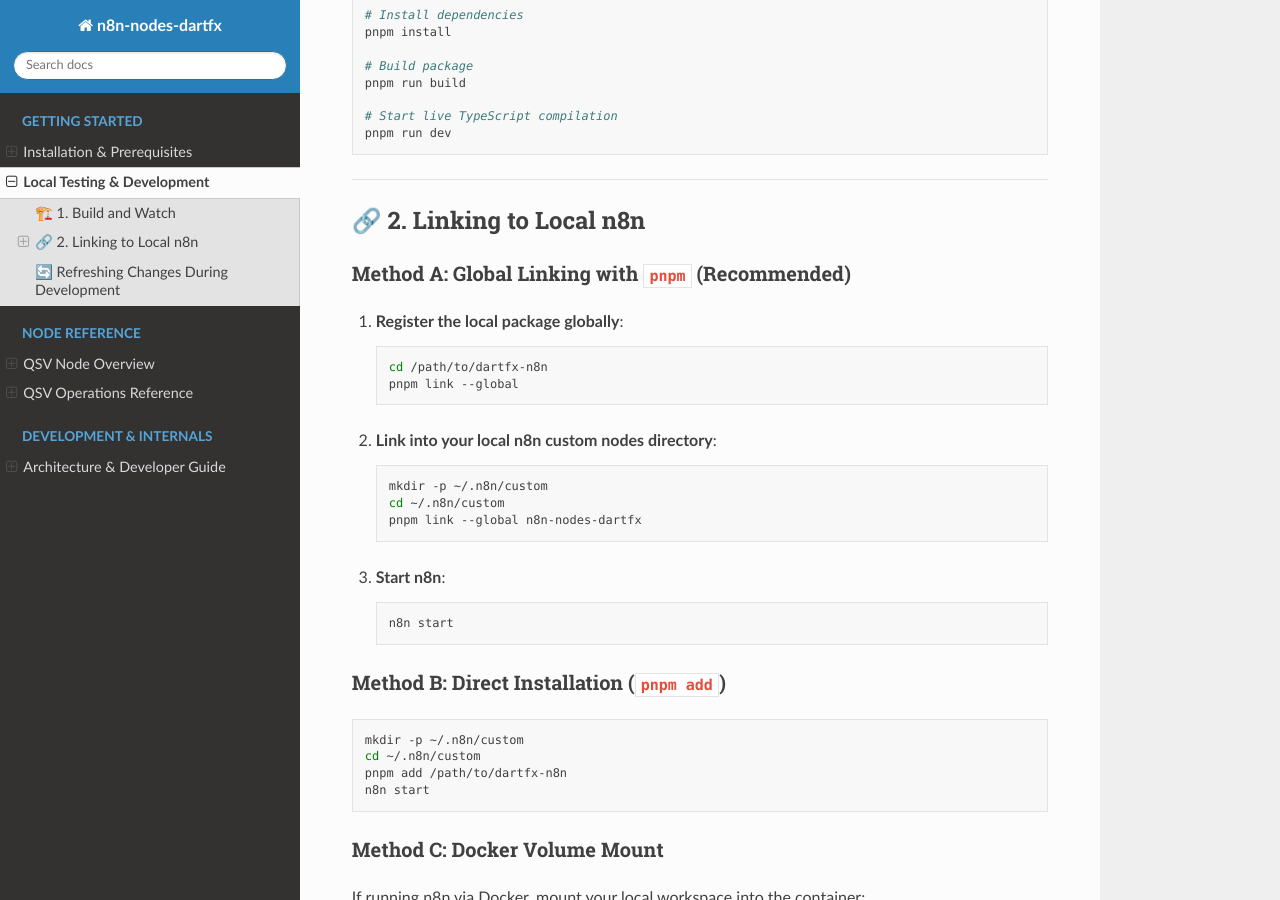
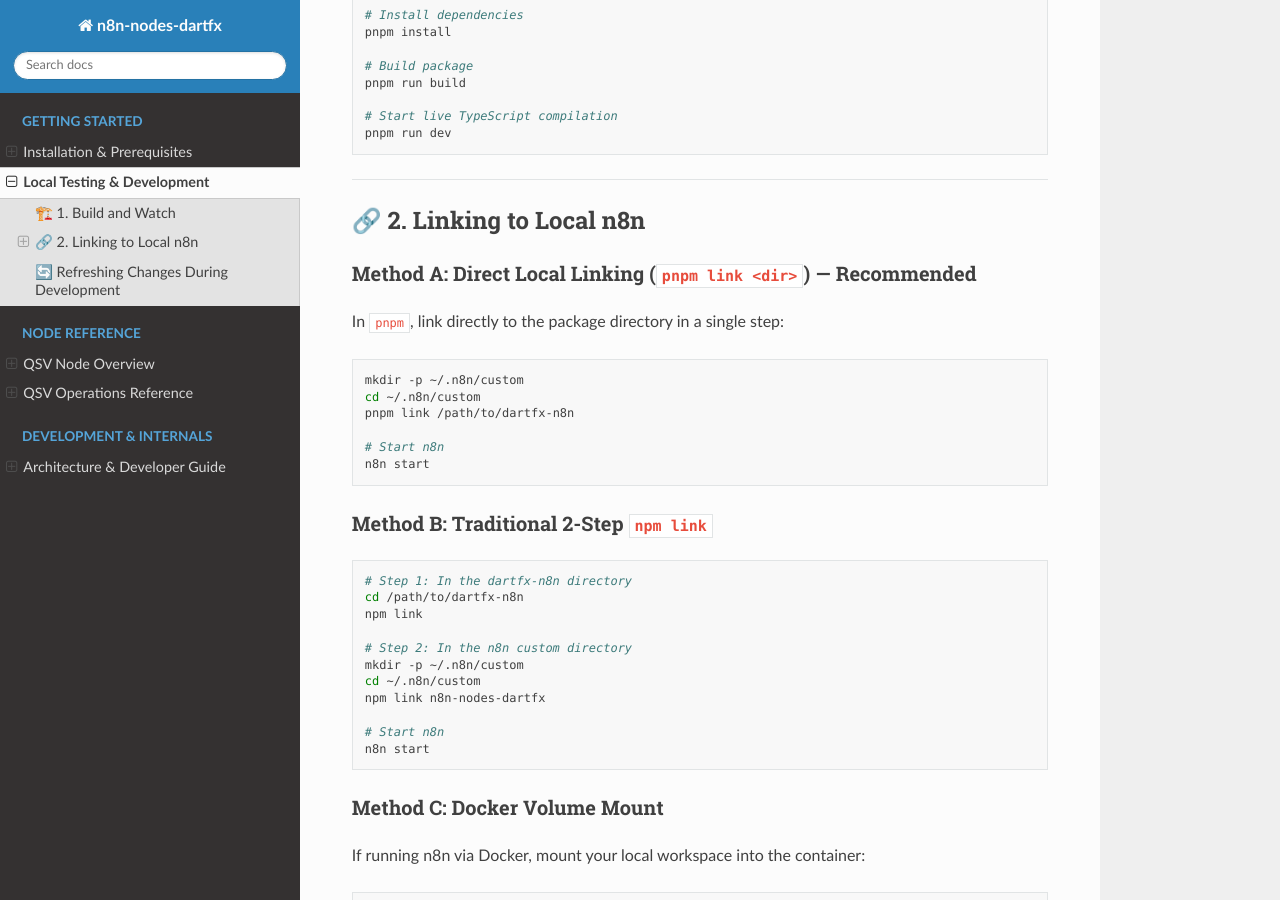
Before and after one commit to DataArtifex/dartfx-n8n, a Sphinx documentation site: the page built from docs/source/getting-started/local-testing.md, in a window 1280 px wide and 900 px high, scrolled down 461 px. Built offline with Sphinx 7.4.7 and the Read the Docs theme 3.1.0, drawn with Linux system fonts in a browser that asks for light colours.

Commit message:
refactor: remove CI/CD workflows and update local testing instructions in documentation

````diff
--- a/docs/source/getting-started/local-testing.md
+++ b/docs/source/getting-started/local-testing.md
@@ -30,34 +30,32 @@
 
 ## 🔗 2. Linking to Local n8n
 
-### Method A: Global Linking with `pnpm` (Recommended)
+### Method A: Direct Local Linking (`pnpm link <dir>`) — Recommended
 
-1. **Register the local package globally**:
-
-   ```bash
-   cd /path/to/dartfx-n8n
-   pnpm link --global
-   ```
-
-2. **Link into your local n8n custom nodes directory**:
-
-   ```bash
-   mkdir -p ~/.n8n/custom
-   cd ~/.n8n/custom
-   pnpm link --global n8n-nodes-dartfx
-   ```
-
-3. **Start n8n**:
-   ```bash
-   n8n start
-   ```
-
-### Method B: Direct Installation (`pnpm add`)
+In `pnpm`, link directly to the package directory in a single step:
 
 ```bash
 mkdir -p ~/.n8n/custom
 cd ~/.n8n/custom
-pnpm add /path/to/dartfx-n8n
+pnpm link /path/to/dartfx-n8n
+
+# Start n8n
+n8n start
+```
+
+### Method B: Traditional 2-Step `npm link`
+
+```bash
+# Step 1: In the dartfx-n8n directory
+cd /path/to/dartfx-n8n
+npm link
+
+# Step 2: In the n8n custom directory
+mkdir -p ~/.n8n/custom
+cd ~/.n8n/custom
+npm link n8n-nodes-dartfx
+
+# Start n8n
 n8n start
 ```
 
````
Also changed, not shown: README.md (+18 -20 lines), 2 other files.
